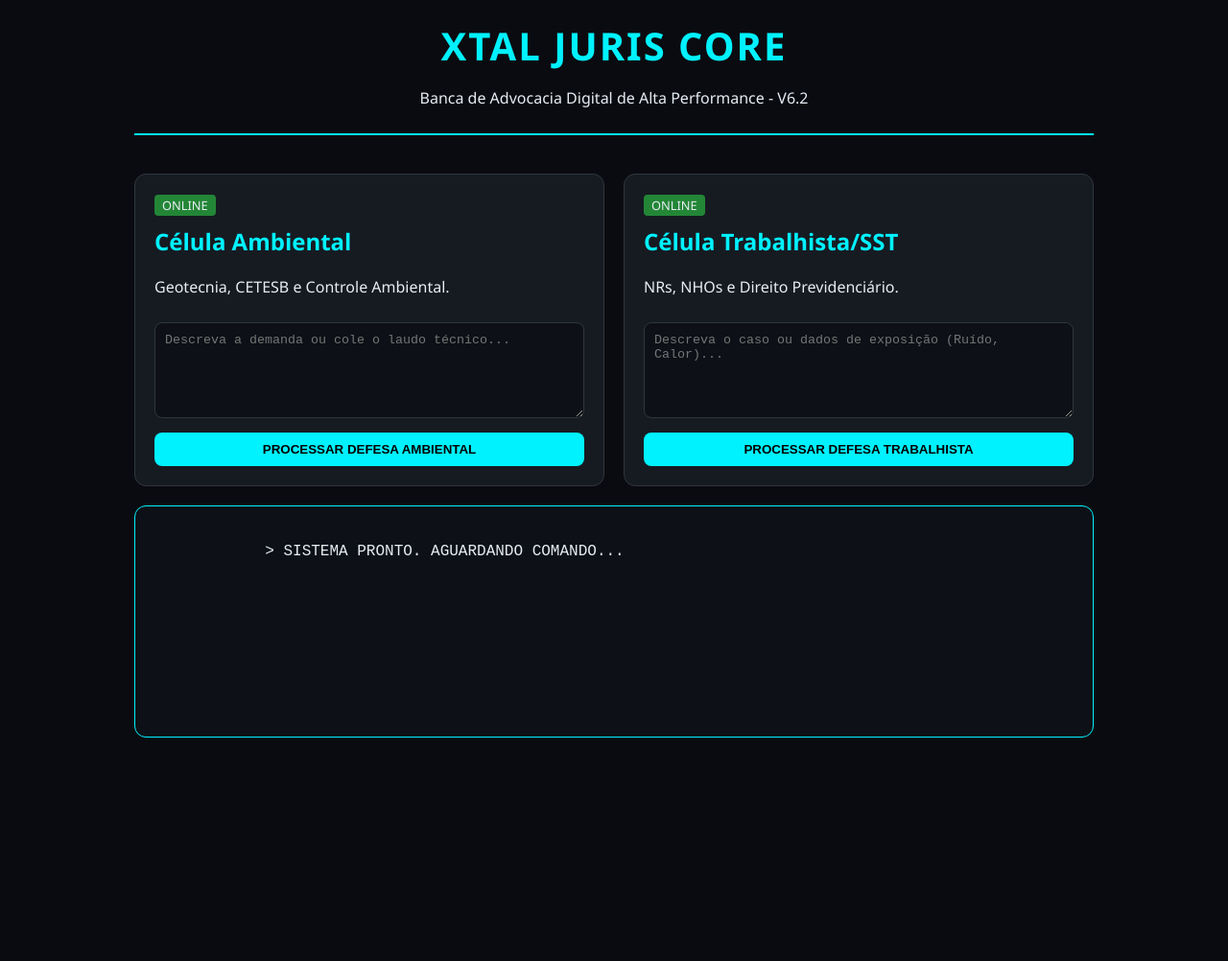
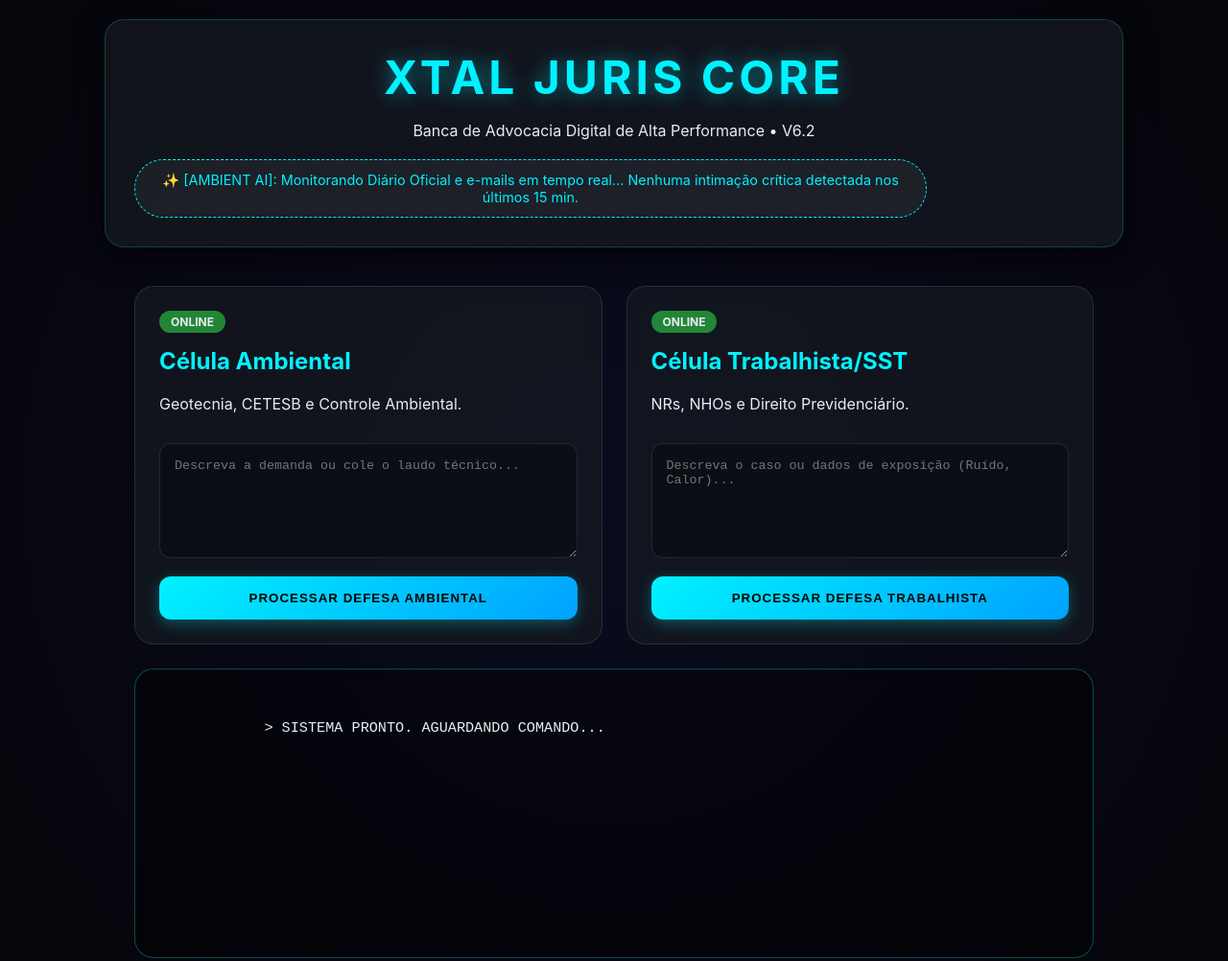
Before and after one commit to clodoaldoperito-droid/jarvis_escritorio_juridico, a plain HTML site: page index.html in a window 1280 px wide. Shown: the whole page at 96% size. Before the commit the page ends 800 px from the top, so only its background shows below. Drawn offline with Linux system fonts and the light colour scheme.

Commit message:
🚀 UPGRADE JARVIS JURIS: UI Liquid Glass + Email Watchdog + Conflict Resolution

```diff
--- a/index.html
+++ b/index.html
@@ -7,92 +7,128 @@
     <style>
         :root {
             --primary: #00f2ff;
-            --bg: #0a0b10;
-            --card: #161b22;
+            --bg: #05060a;
+            --glass: rgba(22, 27, 34, 0.7);
             --text: #e6edf3;
             --accent: #238636;
         }
         body {
-            background-color: var(--bg);
+            background: radial-gradient(circle at center, #0a0b1e 0%, #05060a 100%);
             color: var(--text);
-            font-family: 'Segoe UI', Tahoma, Geneva, Verdana, sans-serif;
+            font-family: 'Inter', 'Segoe UI', sans-serif;
             margin: 0;
             padding: 20px;
             display: flex;
             flex-direction: column;
             align-items: center;
+            min-height: 100vh;
         }
         header {
             text-align: center;
             margin-bottom: 40px;
-            border-bottom: 2px solid var(--primary);
-            padding-bottom: 10px;
+            padding: 30px;
             width: 100%;
             max-width: 1000px;
+            background: var(--glass);
+            backdrop-filter: blur(15px);
+            border-radius: 20px;
+            border: 1px solid rgba(0, 242, 255, 0.2);
+            box-shadow: 0 8px 32px 0 rgba(0, 0, 0, 0.8);
         }
-        h1 { color: var(--primary); margin: 0; font-size: 2.5em; letter-spacing: 2px; }
+        h1 { color: var(--primary); margin: 0; font-size: 3em; letter-spacing: 4px; text-transform: uppercase; text-shadow: 0 0 20px rgba(0, 242, 255, 0.5); }
+        .ambient-search {
+            margin-top: 20px;
+            width: 80%;
+            padding: 12px;
+            background: rgba(255, 255, 255, 0.05);
+            border: 1px dashed var(--primary);
+            border-radius: 30px;
+            color: var(--primary);
+            text-align: center;
+            font-size: 0.9em;
+            animation: pulse 2s infinite;
+        }
+        @keyframes pulse { 0% { opacity: 0.5; } 50% { opacity: 1; } 100% { opacity: 0.5; } }
         .container {
             display: grid;
             grid-template-columns: 1fr 1fr;
-            gap: 20px;
+            gap: 25px;
             width: 100%;
             max-width: 1000px;
         }
         .card {
-            background: var(--card);
-            border: 1px solid #30363d;
-            border-radius: 12px;
-            padding: 20px;
-            transition: transform 0.3s;
+            background: var(--glass);
+            backdrop-filter: blur(10px);
+            border: 1px solid rgba(255, 255, 255, 0.1);
+            border-radius: 20px;
+            padding: 25px;
+            transition: all 0.4s cubic-bezier(0.175, 0.885, 0.32, 1.275);
+            position: relative;
+            overflow: hidden;
         }
-        .card:hover { transform: translateY(-5px); border-color: var(--primary); }
-        .card h2 { color: var(--primary); margin-top: 0; }
+        .card::before { content: ''; position: absolute; top: 0; left: -100%; width: 100%; height: 100%; background: linear-gradient(90deg, transparent, rgba(255,255,255,0.05), transparent); transition: 0.5s; }
+        .card:hover::before { left: 100%; }
+        .card:hover { transform: scale(1.02); border-color: var(--primary); box-shadow: 0 0 30px rgba(0, 242, 255, 0.2); }
+        .card h2 { color: var(--primary); margin-top: 0; font-size: 1.5em; }
         textarea {
             width: 100%;
-            height: 100px;
-            background: #0d1117;
-            border: 1px solid #30363d;
+            height: 120px;
+            background: rgba(0, 0, 0, 0.3);
+            border: 1px solid rgba(255, 255, 255, 0.1);
             color: white;
-            padding: 10px;
-            border-radius: 8px;
-            margin: 10px 0;
+            padding: 15px;
+            border-radius: 12px;
+            margin: 15px 0;
             box-sizing: border-box;
+            outline: none;
+            transition: 0.3s;
         }
+        textarea:focus { border-color: var(--primary); background: rgba(0, 0, 0, 0.5); }
         button {
-            background: var(--primary);
+            background: linear-gradient(135deg, var(--primary) 0%, #00a2ff 100%);
             color: black;
             border: none;
-            padding: 10px 20px;
-            border-radius: 8px;
-            font-weight: bold;
+            padding: 15px 25px;
+            border-radius: 12px;
+            font-weight: 800;
             cursor: pointer;
             width: 100%;
+            text-transform: uppercase;
+            letter-spacing: 1px;
+            box-shadow: 0 4px 15px rgba(0, 242, 255, 0.3);
         }
-        button:hover { opacity: 0.8; }
         .output {
             grid-column: span 2;
-            background: #0d1117;
-            border: 1px solid var(--primary);
-            padding: 20px;
-            border-radius: 12px;
-            min-height: 200px;
+            background: rgba(0, 0, 0, 0.4);
+            backdrop-filter: blur(5px);
+            border: 1px solid rgba(0, 242, 255, 0.3);
+            padding: 25px;
+            border-radius: 20px;
+            min-height: 250px;
             white-space: pre-wrap;
-            font-family: 'Courier New', Courier, monospace;
+            font-family: 'Fira Code', 'Courier New', monospace;
+            font-size: 0.95em;
+            line-height: 1.6;
         }
         .badge {
             background: var(--accent);
-            padding: 2px 8px;
-            border-radius: 4px;
-            font-size: 0.8em;
-            margin-bottom: 10px;
+            padding: 4px 12px;
+            border-radius: 20px;
+            font-size: 0.75em;
+            font-weight: bold;
+            margin-bottom: 15px;
             display: inline-block;
+            text-transform: uppercase;
         }
     </style>
 </head>
 <body>
     <header>
         <h1>XTAL JURIS CORE</h1>
-        <p>Banca de Advocacia Digital de Alta Performance - V6.2</p>
+        <p>Banca de Advocacia Digital de Alta Performance • V6.2</p>
+        <div class="ambient-search">
+            ✨ [AMBIENT AI]: Monitorando Diário Oficial e e-mails em tempo real... Nenhuma intimação crítica detectada nos últimos 15 min.
+        </div>
     </header>
 
     <div class="container">
```
